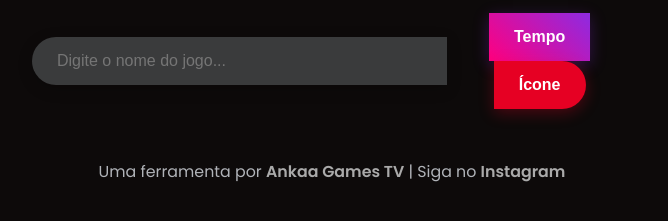
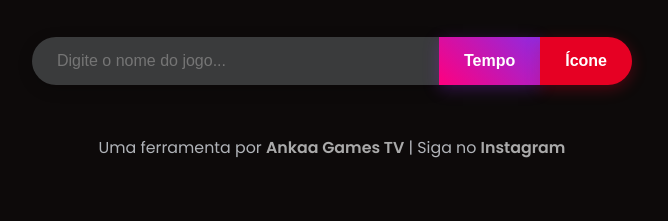
Before and after one commit to oryancardoso/ankaa-backlog-widget, a plain HTML site: page index.html in a window 1280 px wide. Shown: the part 443-664 px from the top of the page, without its empty margins (308-976 px from the left). Drawn offline with Linux system fonts and the light colour scheme.

Commit message:
Update index.html

```diff
--- a/index.html
+++ b/index.html
@@ -59,7 +59,7 @@
     }
 
     input {
-      width: 65%;
+      flex-grow: 1;
       padding: 15px 25px;
       border-radius: 50px 0 0 50px;
       border: none;
@@ -75,7 +75,8 @@
       box-shadow: 0 4px 20px #39FF1466;
     }
 
-    .button-group button {
+    button {
+      flex-shrink: 0;
       padding: 15px 25px;
       border: none;
       color: #FFFFFF;
@@ -91,20 +92,14 @@
       box-shadow: 0 4px 15px rgba(141, 43, 226, 0.3);
     }
 
-    #searchButton:hover {
-      transform: scale(1.05);
-      box-shadow: 0 6px 25px rgba(255, 0, 127, 0.5);
-    }
-
     #pinterestButton {
       border-radius: 0 50px 50px 0;
       background-color: #E60023;
       box-shadow: 0 4px 15px rgba(230, 0, 35, 0.3);
     }
 
-    #pinterestButton:hover {
+    #searchButton:hover, #pinterestButton:hover {
       transform: scale(1.05);
-      box-shadow: 0 6px 25px rgba(230, 0, 35, 0.5);
     }
 
     footer {
@@ -137,10 +132,8 @@
 
     <div class="search-container">
       <input type="text" id="gameInput" placeholder="Digite o nome do jogo...">
-      <div class="button-group">
-        <button id="searchButton">Tempo</button>
-        <button id="pinterestButton">Ícone</button>
-      </div>
+      <button id="searchButton">Tempo</button>
+      <button id="pinterestButton">Ícone</button>
     </div>
 
     <footer>
```
